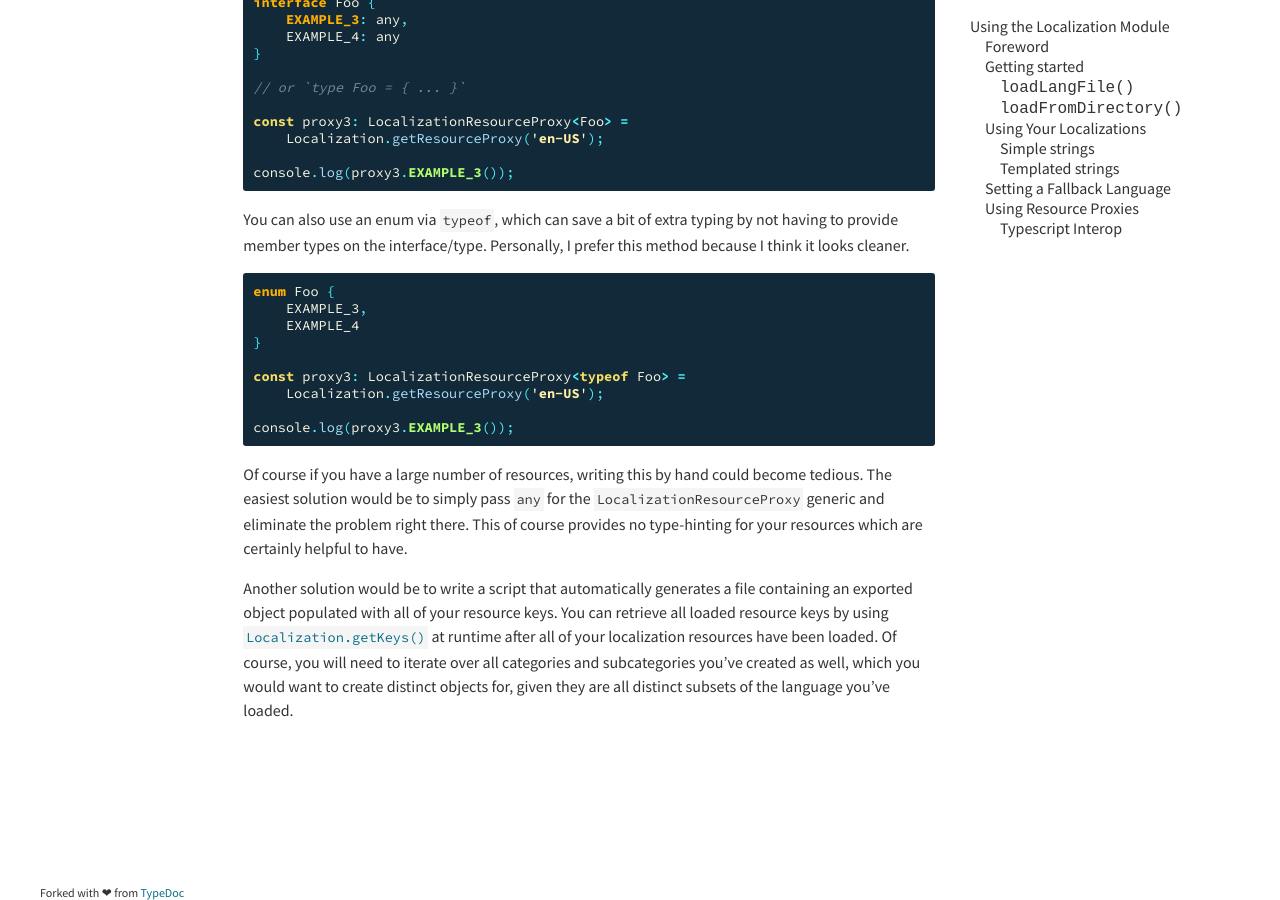
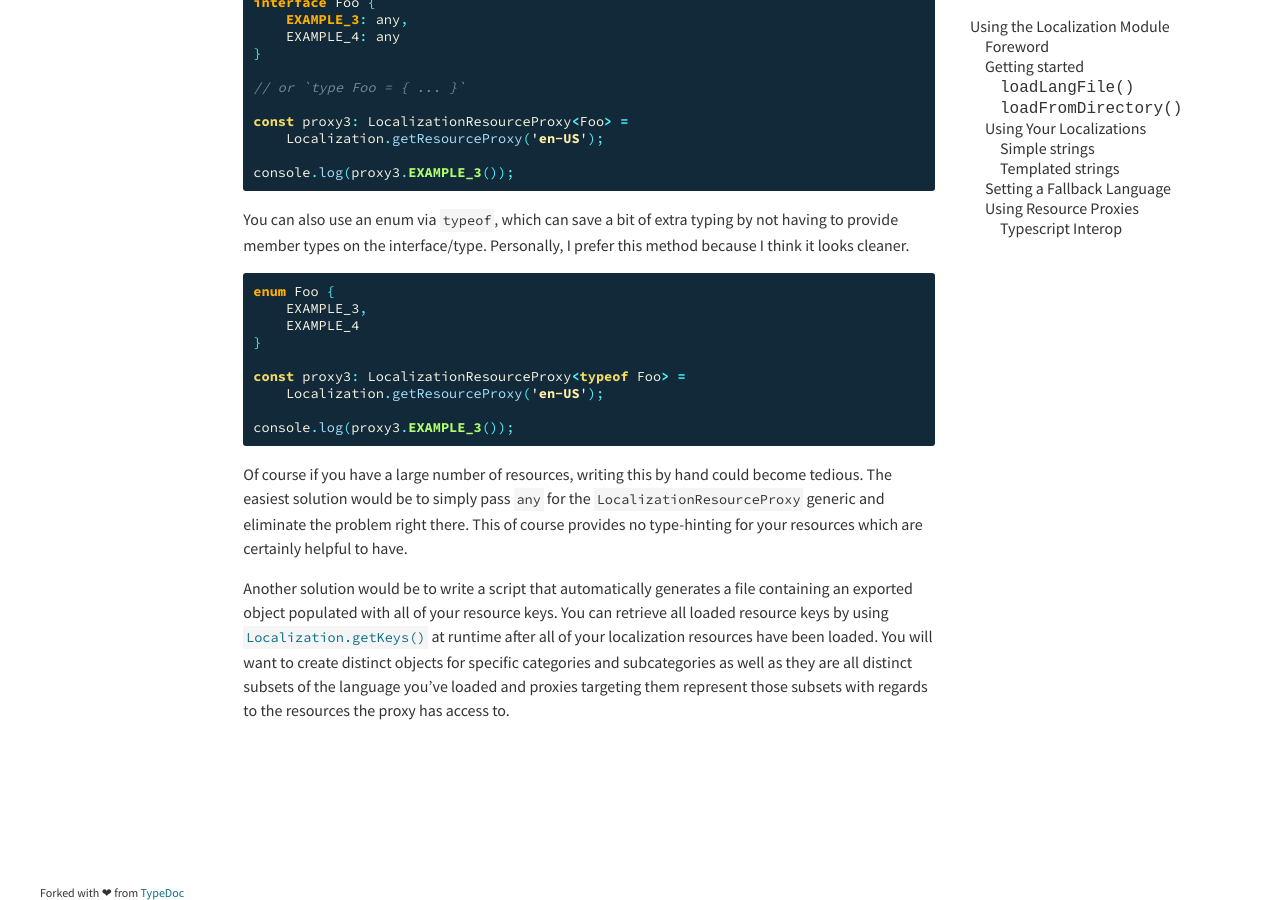
Before and after one commit to discord-samba/localization, a Jekyll site: the page built from _guides/using_the_localization_module.md, in a window 1280 px wide and 900 px high, scrolled down 4897 px. Built offline with Jekyll 4.4.1, drawn with Linux system fonts in a browser that asks for light colours; some of the changed text lies outside the part shown.

````diff
--- a/_guides/using_the_localization_module.md
+++ b/_guides/using_the_localization_module.md
@@ -36,8 +36,8 @@ and the second is
 like this:
 ```
 locale/
-    en-US.lang
-    fr-FR.lang
+|---en-US.lang
+`---fr-FR.lang
 ```
 You can load them like so:
 ```js
@@ -52,12 +52,12 @@ the two methods to use if you prefer splitting your localizations across multipl
 organization. For example, given a directory structure like this:
 ```
 locale/
-    en-US/
-        foo.lang
-        bar.lang
-    fr-FR/
-        foo.lang
-        bar.lang
+|---en-US/
+|   |---foo.lang
+|   `---bar.lang
+`---fr-FR/
+    |---foo.lang
+    `---bar.lang
 ```
 You can load the files for each language like so:
 ```js
@@ -234,6 +234,7 @@ helpful to have.
 Another solution would be to write a script that automatically generates a file containing an exported
 object populated with all of your resource keys. You can retrieve all loaded resource keys by using
 [`Localization.getKeys()`](/localization/docs/classes/localization.html#getkeys) at runtime after
-all of your localization resources have been loaded. Of course, you will need to iterate over all
-categories and subcategories you've created as well, which you would want to create distinct objects
-for, given they are all distinct subsets of the language you've loaded.
+all of your localization resources have been loaded. You will want to create distinct objects for
+specific categories and subcategories as well as they are all distinct subsets of the language you've
+loaded and proxies targeting them represent those subsets with regards to the resources the proxy
+has access to.
--- a/docs/globals.html
+++ b/docs/globals.html
@@ -2467,7 +2467,7 @@ img {
 				<div class="tsd-signature tsd-kind-icon">Command<wbr>Info<wbr>Provider<span class="tsd-signature-symbol">:</span> <span class="tsd-signature-type">function</span></div>
 				<aside class="tsd-sources">
 					<ul>
-						<li>Defined in <a href="https://github.com/discord-samba/localization/blob/6bf6cd1/src/types/CommandInfoProvider.ts#L6">types/CommandInfoProvider.ts:6</a></li>
+						<li>Defined in <a href="https://github.com/discord-samba/localization/blob/1e87fa8/src/types/CommandInfoProvider.ts#L6">types/CommandInfoProvider.ts:6</a></li>
 					</ul>
 				</aside>
 				<div class="tsd-comment tsd-typography">
@@ -2522,7 +2522,7 @@ img {
 				<div class="tsd-signature tsd-kind-icon">Localization<wbr>Resource<wbr>Proxy&lt;T&gt;<span class="tsd-signature-symbol">:</span> <span class="tsd-signature-type">object</span></div>
 				<aside class="tsd-sources">
 					<ul>
-						<li>Defined in <a href="https://github.com/discord-samba/localization/blob/6bf6cd1/src/types/LocalizationResourceProxy.ts#L12">types/LocalizationResourceProxy.ts:12</a></li>
+						<li>Defined in <a href="https://github.com/discord-samba/localization/blob/1e87fa8/src/types/LocalizationResourceProxy.ts#L12">types/LocalizationResourceProxy.ts:12</a></li>
 					</ul>
 				</aside>
 				<div class="tsd-comment tsd-typography">
@@ -2562,7 +2562,7 @@ img {
 					<li class="tsd-description">
 						<aside class="tsd-sources">
 							<ul>
-								<li>Defined in <a href="https://github.com/discord-samba/localization/blob/6bf6cd1/src/commandInfoProvider.ts#L10">commandInfoProvider.ts:10</a></li>
+								<li>Defined in <a href="https://github.com/discord-samba/localization/blob/1e87fa8/src/commandInfoProvider.ts#L10">commandInfoProvider.ts:10</a></li>
 							</ul>
 						</aside>
 						<div class="tsd-comment tsd-typography">
--- a/docs/index.html
+++ b/docs/index.html
@@ -2468,7 +2468,7 @@ img {
 				<div class="tsd-signature tsd-kind-icon">Command<wbr>Info<wbr>Provider<span class="tsd-signature-symbol">:</span> <span class="tsd-signature-type">function</span></div>
 				<aside class="tsd-sources">
 					<ul>
-						<li>Defined in <a href="https://github.com/discord-samba/localization/blob/6bf6cd1/src/types/CommandInfoProvider.ts#L6">types/CommandInfoProvider.ts:6</a></li>
+						<li>Defined in <a href="https://github.com/discord-samba/localization/blob/1e87fa8/src/types/CommandInfoProvider.ts#L6">types/CommandInfoProvider.ts:6</a></li>
 					</ul>
 				</aside>
 				<div class="tsd-comment tsd-typography">
@@ -2523,7 +2523,7 @@ img {
 				<div class="tsd-signature tsd-kind-icon">Localization<wbr>Resource<wbr>Proxy&lt;T&gt;<span class="tsd-signature-symbol">:</span> <span class="tsd-signature-type">object</span></div>
 				<aside class="tsd-sources">
 					<ul>
-						<li>Defined in <a href="https://github.com/discord-samba/localization/blob/6bf6cd1/src/types/LocalizationResourceProxy.ts#L12">types/LocalizationResourceProxy.ts:12</a></li>
+						<li>Defined in <a href="https://github.com/discord-samba/localization/blob/1e87fa8/src/types/LocalizationResourceProxy.ts#L12">types/LocalizationResourceProxy.ts:12</a></li>
 					</ul>
 				</aside>
 				<div class="tsd-comment tsd-typography">
@@ -2563,7 +2563,7 @@ img {
 					<li class="tsd-description">
 						<aside class="tsd-sources">
 							<ul>
-								<li>Defined in <a href="https://github.com/discord-samba/localization/blob/6bf6cd1/src/commandInfoProvider.ts#L10">commandInfoProvider.ts:10</a></li>
+								<li>Defined in <a href="https://github.com/discord-samba/localization/blob/1e87fa8/src/commandInfoProvider.ts#L10">commandInfoProvider.ts:10</a></li>
 							</ul>
 						</aside>
 						<div class="tsd-comment tsd-typography">
````
Also changed, not shown: docs/classes/localization.html (+7 -7 lines), docs/classes/localizationstringerror.html (+4 -4 lines), docs/classes/parseerror.html (+4 -4 lines).
